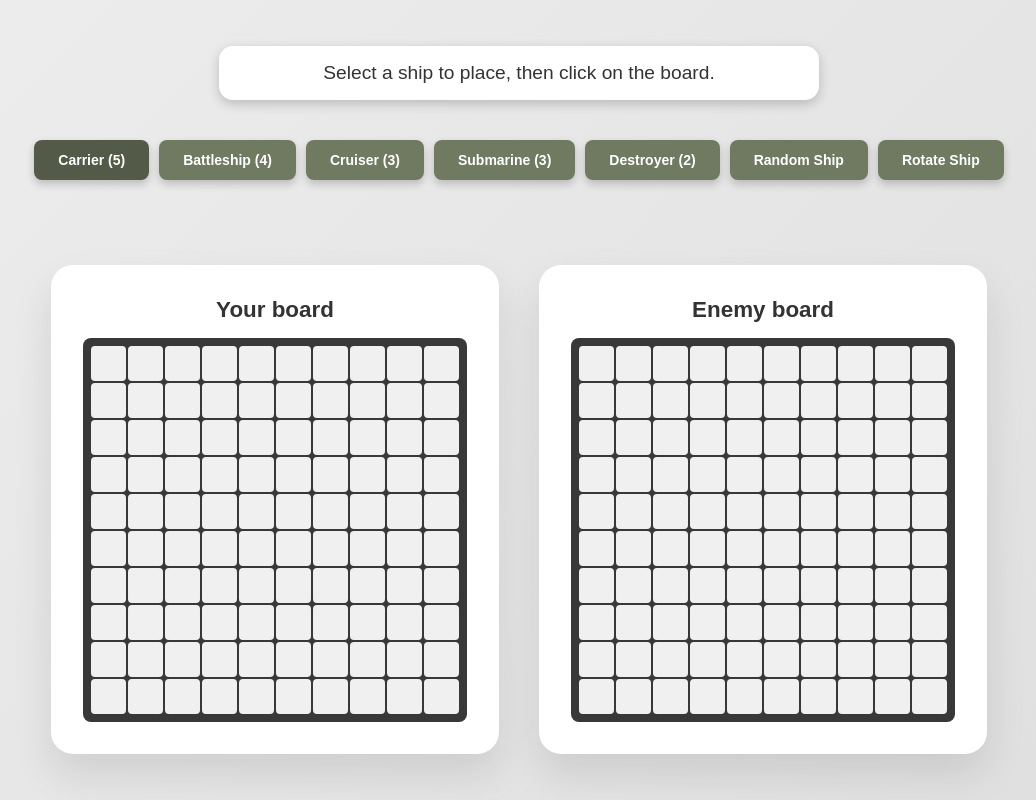
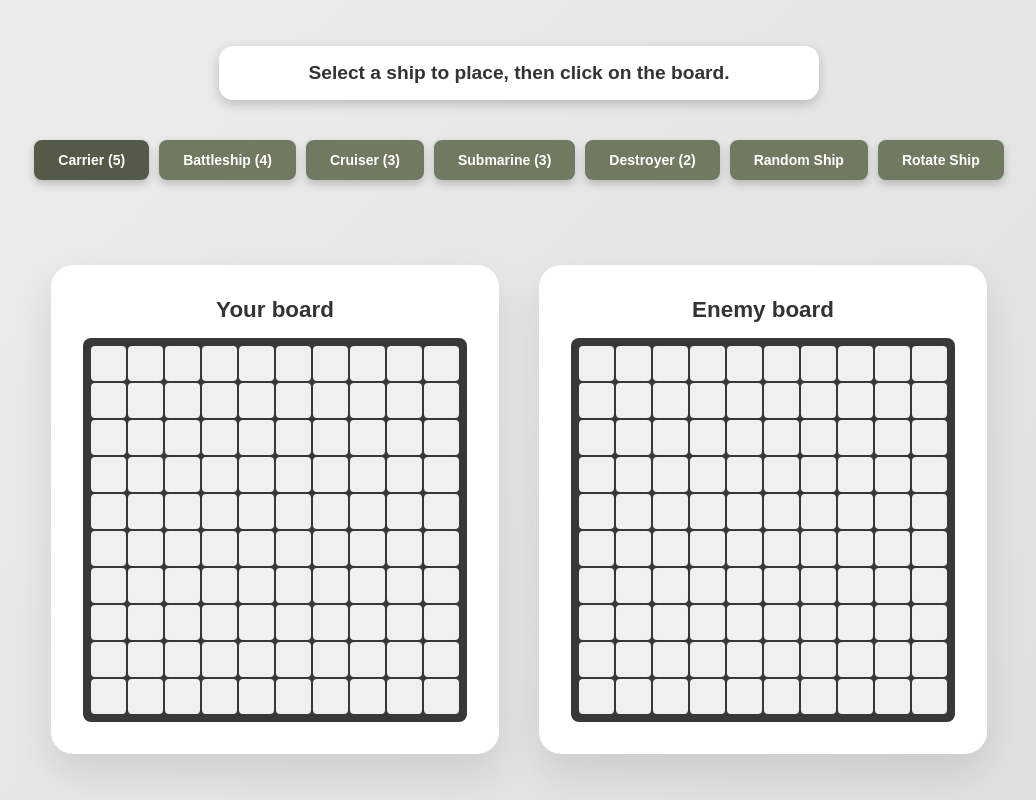
Before and after one commit to orokidd/battleship, a website built with webpack: page src/index.html in a window 1280 px wide. Shown: the whole page, without its empty margins (121-1157 px from the left). Built offline with nearby package versions, Linux system fonts and the light colour scheme.

Commit message:
change message font weight

```diff
--- a/src/styles.css
+++ b/src/styles.css
@@ -143,7 +143,7 @@ header {
 .message {
   text-align: center;
   font-size: 1.2rem;
-  /* font-weight: 600; */
+  font-weight: 600;
   background: rgb(255, 255, 255);
   padding: 15px 30px;
   border-radius: 14px;
```
